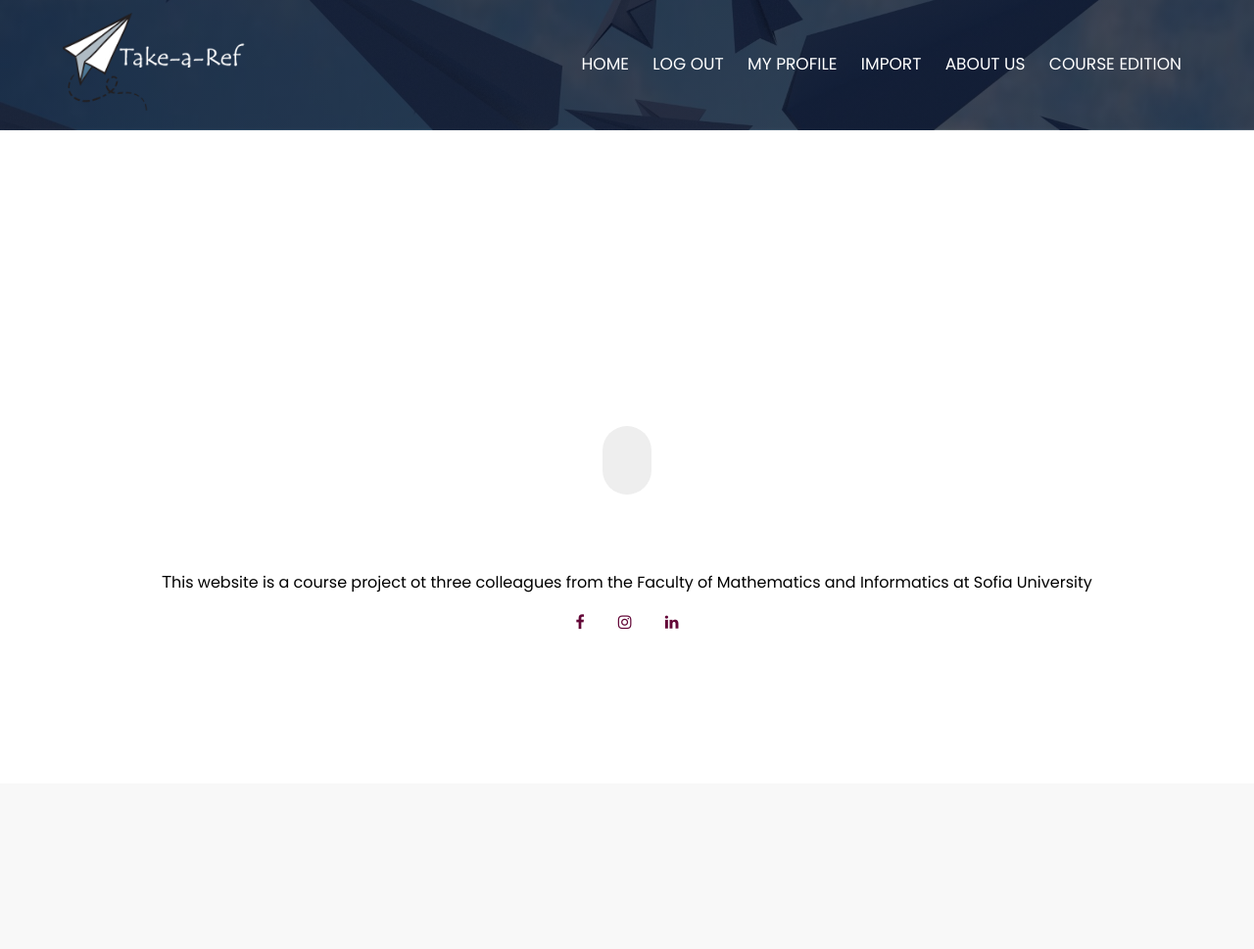
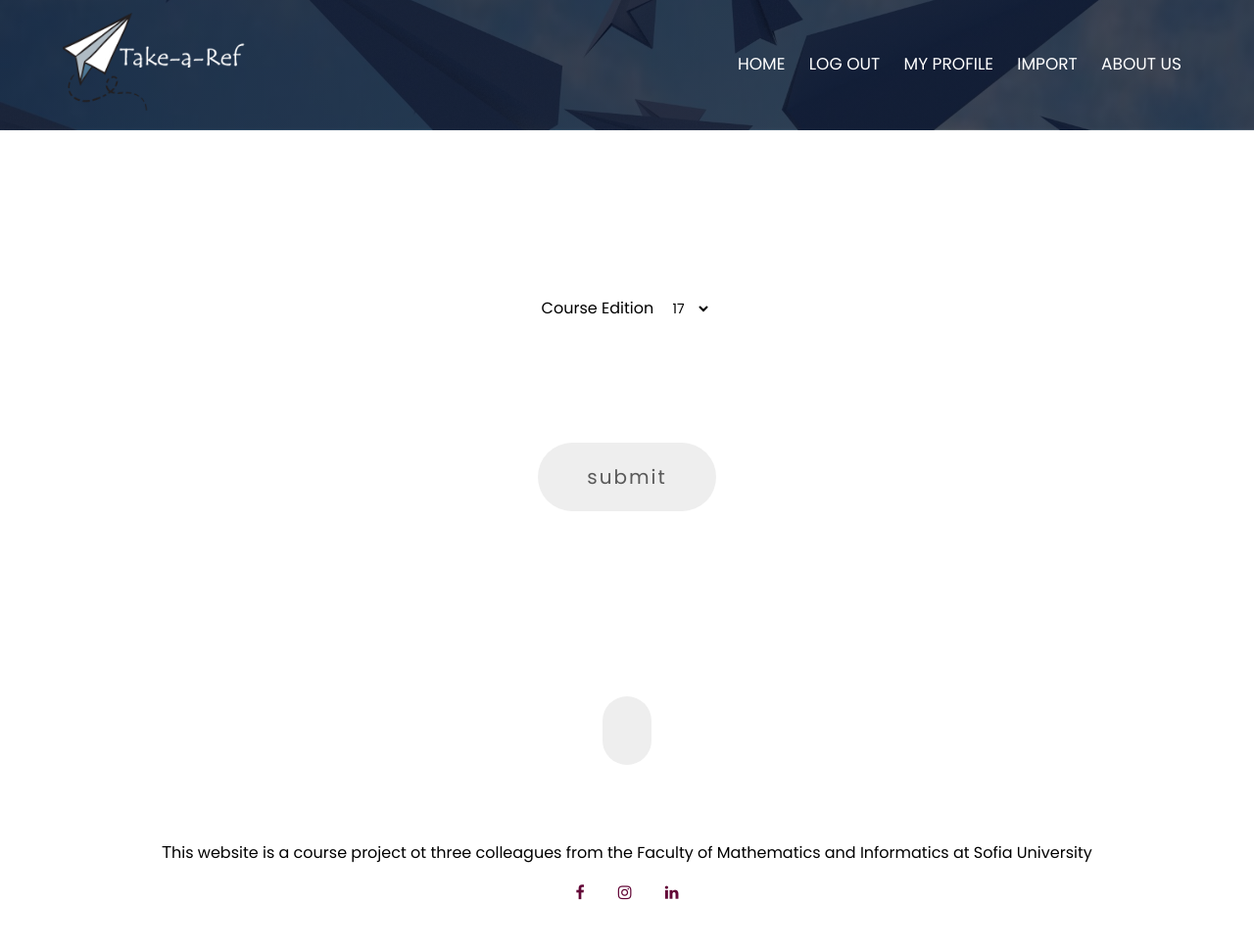
Before and after one commit to StefanRRachkov/WebCourseProject, a PHP site: page /search/index.php in a window 1280 px wide. Shown: the whole page at 98% size. Before the commit the page ends 643 px from the top, so only its background shows below. Run offline with PHP 8.4, Linux system fonts and the light colour scheme; the visitor is signed in with stand-in values (Sample User, id 1); data comes from the database, SQL or seed files in the repository; tables that the repository leaves empty hold one stand-in row (values such as "Sample post"); some libraries are stand-ins or nearby versions.

Commit message:
Initial CourseEdition Selector for front-end & added course edition condition in search query

```diff
--- a/backend/DBConnection.php
+++ b/backend/DBConnection.php
@@ -37,7 +37,7 @@ class DBConnection {
   public function getReferatsWithConditions($userId, $str_condition){
     global $connection;
 
-    $query = $this->$connection->query("SELECT * FROM REF_LIBRARY WHERE (MATCH(TITLE, KEYWORDS) AGAINST('%{$str_condition}%') OR '{$str_condition}' LIKE '' OR TITLE LIKE '%{$str_condition}%' OR KEYWORDS LIKE '%{$str_condition}%') AND BOOK_ID NOT IN (SELECT BOOK_ID FROM OWNED_REFS WHERE USER_ID = {$userId})");
+    $query = $this->$connection->query("SELECT * FROM REF_LIBRARY  WHERE (MATCH(TITLE, KEYWORDS) AGAINST('%{$str_condition}%') OR '{$str_condition}' LIKE '' OR TITLE LIKE '%{$str_condition}%' OR KEYWORDS LIKE '%{$str_condition}%') AND BOOK_ID NOT IN (SELECT BOOK_ID FROM OWNED_REFS WHERE USER_ID = {$userId}) AND COURSEEDITION = {$_SESSION['user_courseedition']}");
 
     return $query->fetchAll(PDO::FETCH_ASSOC);
   }
@@ -80,6 +80,7 @@ class DBConnection {
 
       if ($result && $stmt->rowCount() == 1) {
         $_SESSION['user'] = $result[0]['User_ID'];
+        $_SESSION['user_courseedition'] = $result[0]['CourseEdition'];
       } else {
         $_SESSION['loginError'] = "Wrong email or password";
       }
--- a/import/import.css
+++ b/import/import.css
@@ -99,7 +99,7 @@ nav {
 }
 
 .edition-picker {
-    display: block;
+    display: flex;
     position: relative;
     background-color: rgba(255, 255, 255, 0.5);
     border: solid 1px #ffffff;
--- a/search/index.php
+++ b/search/index.php
@@ -13,7 +13,6 @@
 
 <?php
     session_start();
-
     include '../backend/search.php';
 
     $isLoggedIn = isset($_SESSION['user']);
@@ -21,6 +20,8 @@
     if (!$isLoggedIn) {
         header('Location: ../index.php');
     }
+
+    $courseEditions = DBConnection::sharedInstance()->getCourseEditions();
 ?>
 
 <body>
@@ -42,7 +43,6 @@
                         }
                     ?>
                     <li><a href="../aboutus/aboutUs.php">ABOUT US</a></li>
-                    <li><a href="#">COURSE EDITION</a></li>
                 </ul>
             </div>
         </nav>
@@ -55,6 +55,24 @@
                 <input id="search_submit" value="Rechercher" type="submit">
               </form>
             </div>
+        </div>
+    </div>
+    <div class="edition-picker-wrapper">
+        <form id="course-edition-form"  action="../backend/search.php" method="POST" enctype="multipart/form-data">
+            <label for="edition">Course Edition</label>
+            <select name="edition" id="course_edition" class="edition-picker">
+                <?php
+                    foreach ($courseEditions as $value) {
+                        $edition = $value['CourseEditionID'];
+                        echo "<option value='$edition'>$edition</option>";
+                    }
+                ?>
+            </select>
+        </form>
+    </div>
+    <div class="pagination-wrapper">
+        <div class="pagination">
+            <a id="submit" class="page-numbers" href="#">submit</a>
         </div>
     </div>
     <div class="display">
@@ -82,7 +100,7 @@
 
 <script>
   var library = <?php
-      echo json_encode($result);
+        echo json_encode($result);
     ?>;
   var library_content = document.getElementsByClassName('library')[0];
   var ref_card_list = [];
--- a/search/search.css
+++ b/search/search.css
@@ -294,4 +294,17 @@ a {
 .page-numbers:hover {
 		background-color: #630737;
 		color: #fff;
-  }
+}
+
+.edition-picker-wrapper {
+  text-align: center;
+}
+
+.edition-picker {
+  background-color: rgba(255, 255, 255, 0.5);
+  border: solid 1px #ffffff;
+  border-radius: 10px;
+  padding: 10px;
+  font-size: 14px;
+  margin-bottom: 5px;
+}
```
